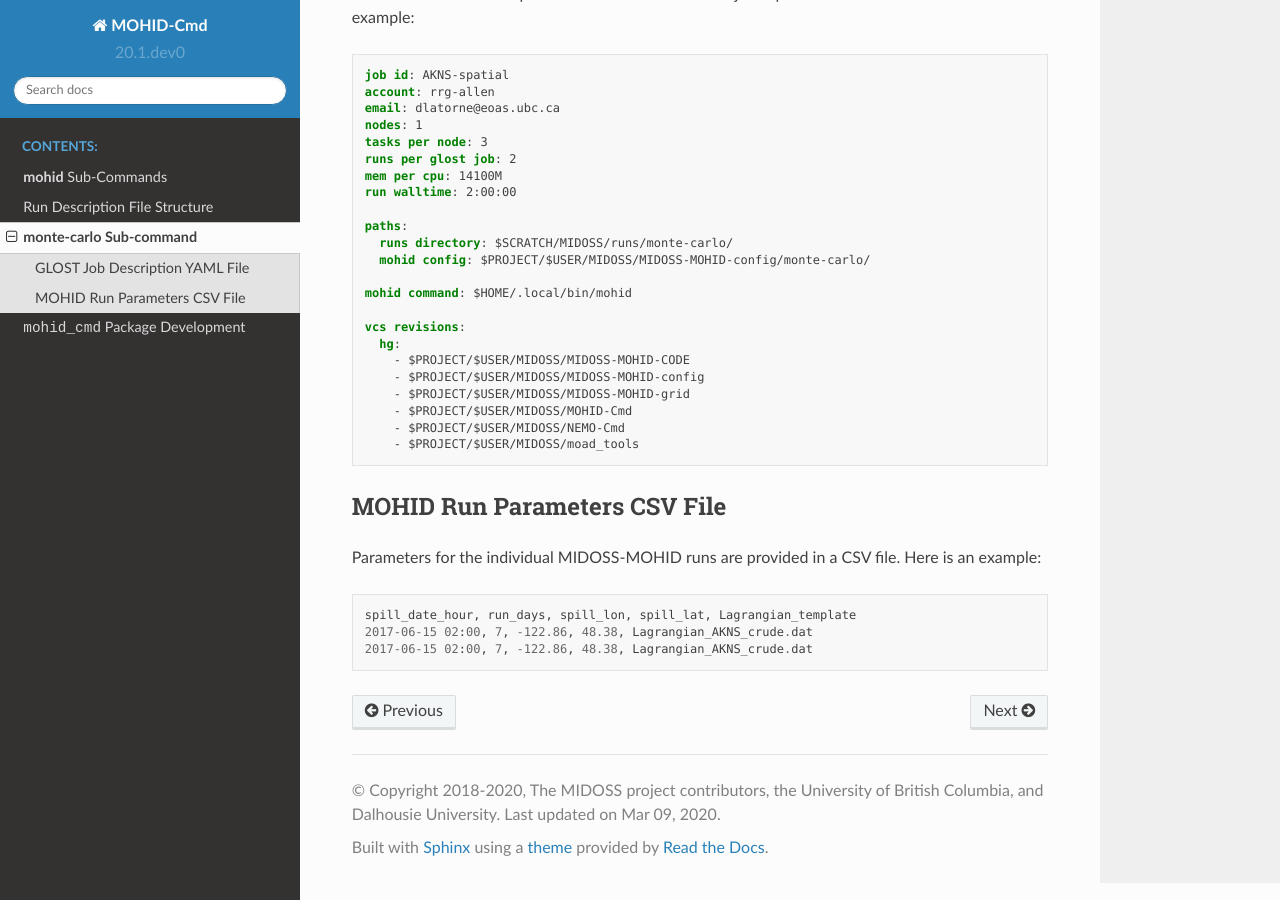
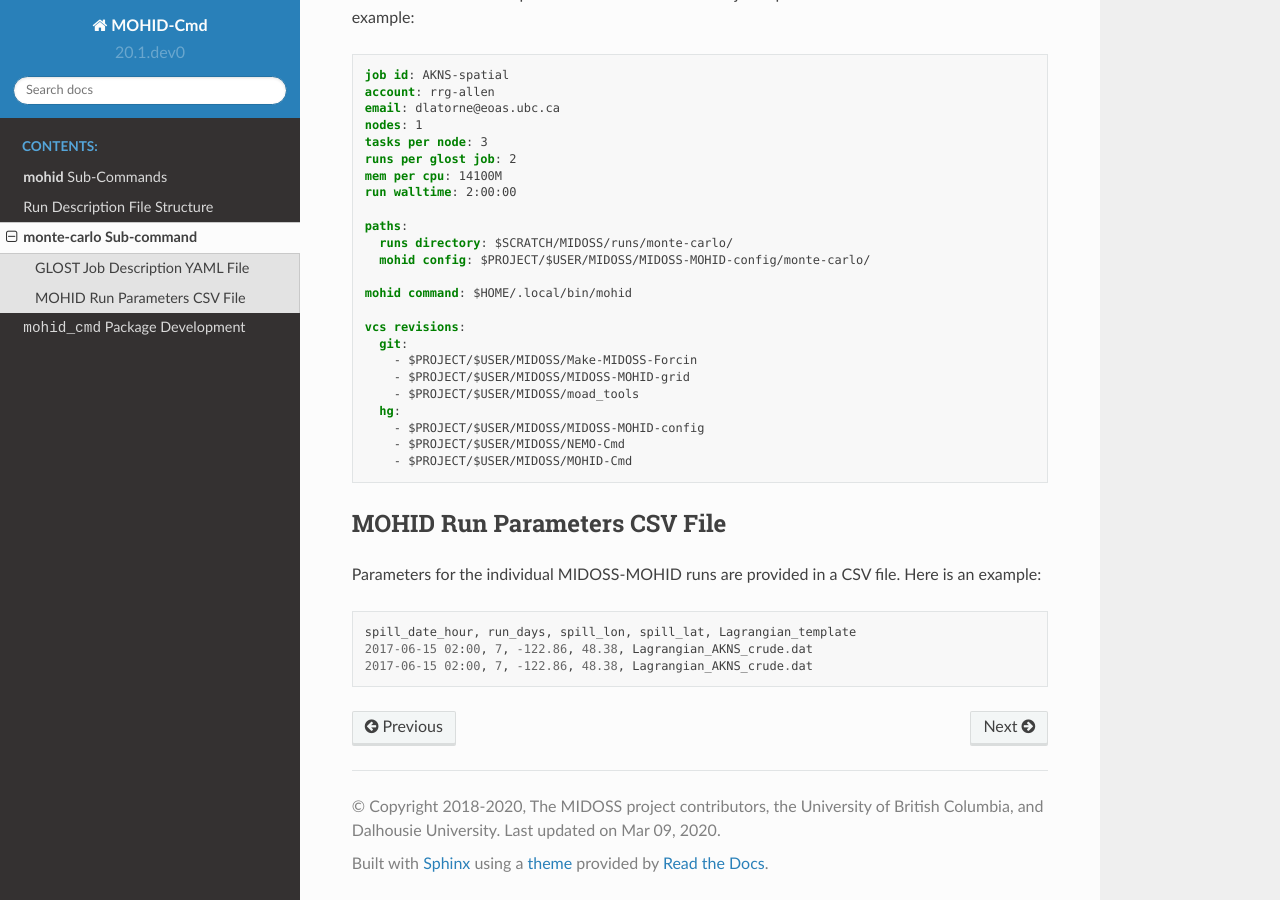
Before and after one commit to MIDOSS/MOHID-Cmd, a Sphinx documentation site: the page built from docs/monte-carlo.rst, in a window 1280 px wide and 900 px high, scrolled down 503 px. Built offline with Sphinx 7.4.7 and the Read the Docs theme 2.0.0, drawn with Linux system fonts in a browser that asks for light colours.

Commit message:
More docs updates re: Git VCS recording of some repos

```diff
--- a/docs/monte-carlo.rst
+++ b/docs/monte-carlo.rst
@@ -59,13 +59,14 @@ Here is an example:
     mohid command: $HOME/.local/bin/mohid
 
     vcs revisions:
+      git:
+        - $PROJECT/$USER/MIDOSS/Make-MIDOSS-Forcin
+        - $PROJECT/$USER/MIDOSS/MIDOSS-MOHID-grid
+        - $PROJECT/$USER/MIDOSS/moad_tools
       hg:
-        - $PROJECT/$USER/MIDOSS/MIDOSS-MOHID-CODE
         - $PROJECT/$USER/MIDOSS/MIDOSS-MOHID-config
-        - $PROJECT/$USER/MIDOSS/MIDOSS-MOHID-grid
+        - $PROJECT/$USER/MIDOSS/NEMO-Cmd
         - $PROJECT/$USER/MIDOSS/MOHID-Cmd
-        - $PROJECT/$USER/MIDOSS/NEMO-Cmd
-        - $PROJECT/$USER/MIDOSS/moad_tools
 
 
 .. _MOHID-RunParametersCSV-File:
```
